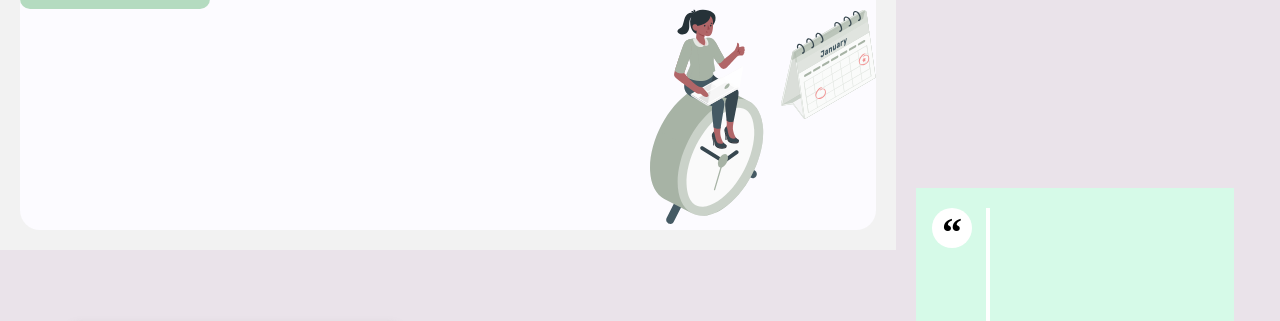
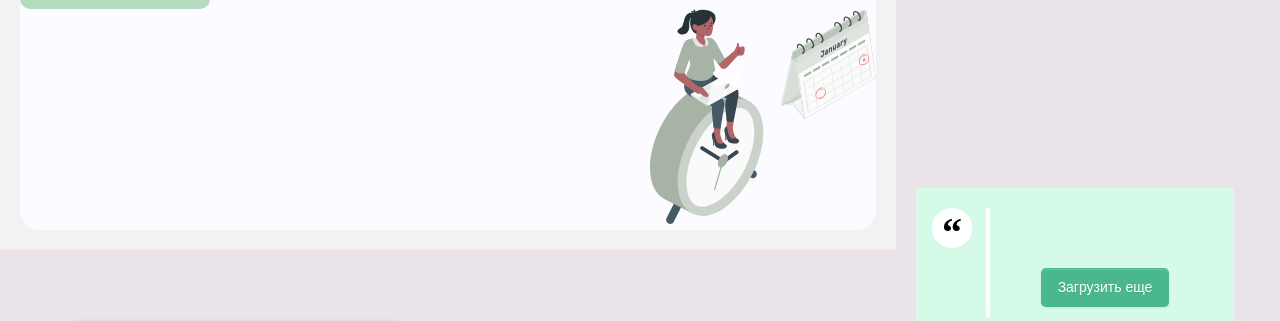
Before and after one commit to taorminak/Study-Drive-Compass, a plain HTML site: page index.html in a window 1280 px wide. Shown: the part 172-493 px from the top of the page. Drawn offline with nearby package versions, Linux system fonts and the light colour scheme; no server answers.

Commit message:
feat: change styles quotes

```diff
--- a/src/assets/styles/styles.css
+++ b/src/assets/styles/styles.css
@@ -25,7 +25,7 @@ body {
 
   blockquote {
     width: 318px;
-    height: 581px;
+    height: auto;
     background-color: #e7f8eb; /* Цвет фона блока цитат */
     position: static;
     margin: 0;
@@ -93,10 +93,10 @@ blockquote cite {
     background-color: rgb( 43, 153, 91 );
     background-color: rgb( 75, 183, 141 );
     transition: background-color 0.1s linear;
-    position: absolute;
+    position: sticky;
     bottom: 50px;
     left: 50%;
-    transform: translateX(-50%);
+
 }
 
 #quote-button:hover {
```
